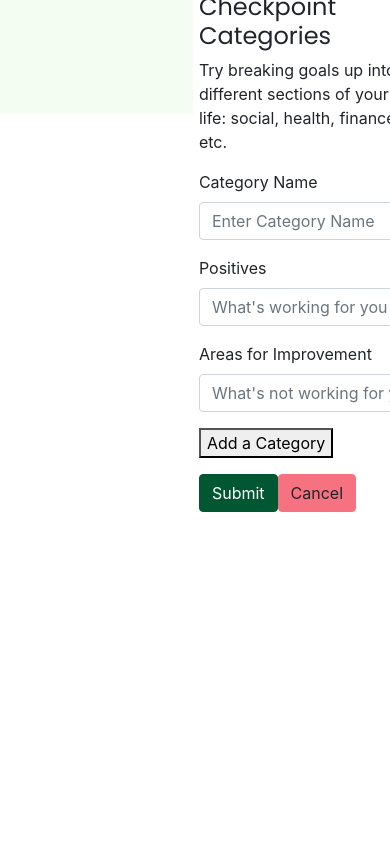
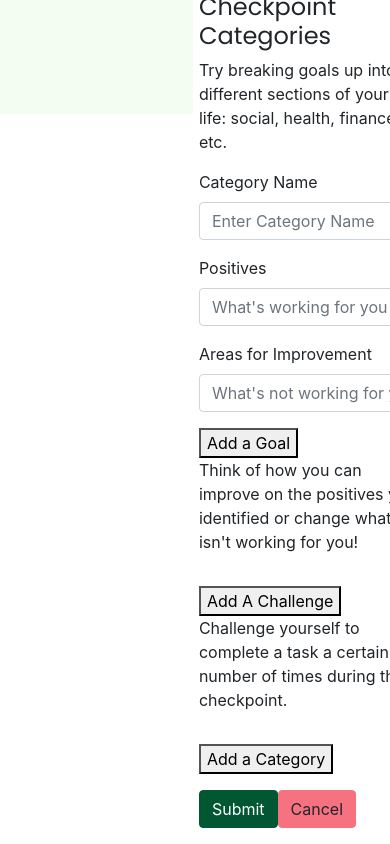
Before and after one commit to meeschka/react-checkpoint, a React (Create React App) app: page /new in a window 390 px wide. Shown: the part 797-1641 px from the top of the page. Before the commit the page ends 1325 px from the top, so only its background shows below. Built offline with nearby package versions, Linux system fonts and the light colour scheme.

Commit message:
added responsive goal form

```diff
--- a/src/components/NewCategoryForm/NewCategoryForm.js
+++ b/src/components/NewCategoryForm/NewCategoryForm.js
@@ -1,8 +1,11 @@
 import React from 'react'
+
+import NewGoalForm from '../NewGoalForm/NewGoalForm'
+import NewChallengeForm from '../NewChallengeForm/NewChallengeForm'
 
 const NewCategoryForm = (props) => {
     return (
-        props.categories.map((val, idx) => {
+        props.categories.map((category, idx) => {
             let catId = `cat-${idx}`, posId = `pos-${idx}`, negId = `neg-${idx}`
             return (
                 <div key={catId} className="single-cateogry">
@@ -42,6 +45,24 @@ const NewCategoryForm = (props) => {
                             name={negId}
                             value={props.categories[idx].negatives}></input>
                     </div>
+                    <div className="form-row">
+                        <div className="form-group col-md-6">
+                            <button onClick={() => props.addGoal(idx)}>Add a Goal</button>
+                            <p>Think of how you can improve on the positives you identified or change what isn't working for you!</p>
+                        </div>
+                        <div className="form-group col-md-6">
+                            <button onClick={() => props.addChallenge(idx)}>Add A Challenge</button>
+                            <p>Challenge yourself to complete a task a certain number of times during this checkpoint.</p>
+                        </div>
+                    </div>
+                    {category.goals.map((goal, num) => (
+                        <NewGoalForm
+                            categoryIdx={idx}
+                            goalIdx={num}
+                            goal={props.categories[idx].goals[num]}
+                        />
+                    ))}
+
                 </div>
             )
         })
--- /dev/null
+++ b/src/components/NewGoalForm/NewGoalForm.js
@@ -0,0 +1,51 @@
+import React from 'react'
+
+const NewGoalForm = (props) => {
+    let id = [props.categoryIdx, props.goalIdx]
+    let idStr = `${props.categoryIdx}-${props.goalIdx}`
+    return (
+        <div className="challenge-form" key={`goal-${props.categoryIdx}-${props.goalIdx}`}>
+            <div className="form-group">
+                <label htmlFor={`goal-${idStr}`}>Goal</label>
+                <input
+                    type="text"
+                    className="form-control goal"
+                    id={`goal-${idStr}`}
+                    data-id={id}
+                    aria-describedby="goal"
+                    placeholder="What's your goal?"
+                    name={`goal-${idStr}`}
+                    value={props.goal.goal}
+                />
+            </div>
+            <div className="form-group">
+                <label htmlFor={`plan-${idStr}`}>Plan</label>
+                <input
+                    type="text"
+                    className="form-control plan"
+                    id={`plan-${idStr}`}
+                    data-id={id}
+                    aria-describedby="goalPlan"
+                    placeholder="Can you break your goal down into specific steps?"
+                    name={`plan-${idStr}`}
+                    value={props.goal.plan}
+                />
+            </div>
+            <div className="form-group">
+                <label htmlFor={`motivation-${idStr}`}>Motivation</label>
+                <input
+                    type="text"
+                    className="form-control motivation"
+                    id={`motivation-${idStr}`}
+                    data-id={id}
+                    aria-describedby="goalMotivation"
+                    placeholder="What's keeping you motivated?"
+                    name={`motivation-${idStr}`}
+                    value={props.goal.motivation}
+                />
+            </div>
+        </div>
+    )
+}
+
+export default NewGoalForm
--- a/src/pages/NewCheckpoint/NewCheckpoint.js
+++ b/src/pages/NewCheckpoint/NewCheckpoint.js
@@ -21,7 +21,9 @@ class NewCheckpoint extends Component {
               categories: [{
                   categoryName: '',
                   positives: '',
-                  negatives: ''
+                  negatives: '',
+                  challenges: [],
+                  goals: []
               }]
           },
         }
@@ -33,6 +35,11 @@ class NewCheckpoint extends Component {
         if (["form-control category-name", "form-control positives", "form-control negatives"].includes(e.target.className)) {
             let keyName = e.target.className.slice(13)
             formData.categories[e.target.dataset.id][keyName] = e.target.value
+            this.setState({ formData })
+        } else if (["form-control goal", "form-control plan", "form-control motivation"].includes(e.target.className)) {
+            let keyName = e.target.className.slice(13)
+            let id = e.target.dataset.id.split(',')
+            formData.categories[id[0]].goals[id[1]][keyName] = e.target.value
             this.setState({ formData })
         } else {
             formData[e.target.name] = e.target.value
@@ -52,6 +59,26 @@ class NewCheckpoint extends Component {
         }
         let formData = JSON.parse(JSON.stringify(this.state.formData))
         formData.categories.push(newCategory)
+        this.setState({ formData })
+    }
+
+    addGoal = (num) => {
+        let formData = JSON.parse(JSON.stringify(this.state.formData))
+        formData.categories[num].goals.push({
+            goal: '',
+            plan: '',
+            motivation: ''
+        })
+        this.setState({ formData })
+    }
+
+    addChallenge = (num) => {
+        let formData = JSON.parse(JSON.stringify(this.state.formData))
+        formData.categories[num].challenges.push({
+            challenge: '',
+            number: '',
+            results: []
+        })
         this.setState({ formData })
     }
 
@@ -102,7 +129,11 @@ class NewCheckpoint extends Component {
                         </div>
                         <h4>Checkpoint Categories</h4>
                         <p>Try breaking goals up into different sections of your life: social, health, finance, etc.</p>
-                       <NewCategoryForm categories={this.state.formData.categories}/>
+                       <NewCategoryForm
+                            categories={this.state.formData.categories}
+                            addChallenge={this.addChallenge}
+                            addGoal={this.addGoal}
+                        />
                        <div className="form-group">
                             <button onClick={this.addCategory}>Add a Category</button>
                         </div>
```
Also changed, not shown: 1 other file (tests, documents, lock files or other folders).
